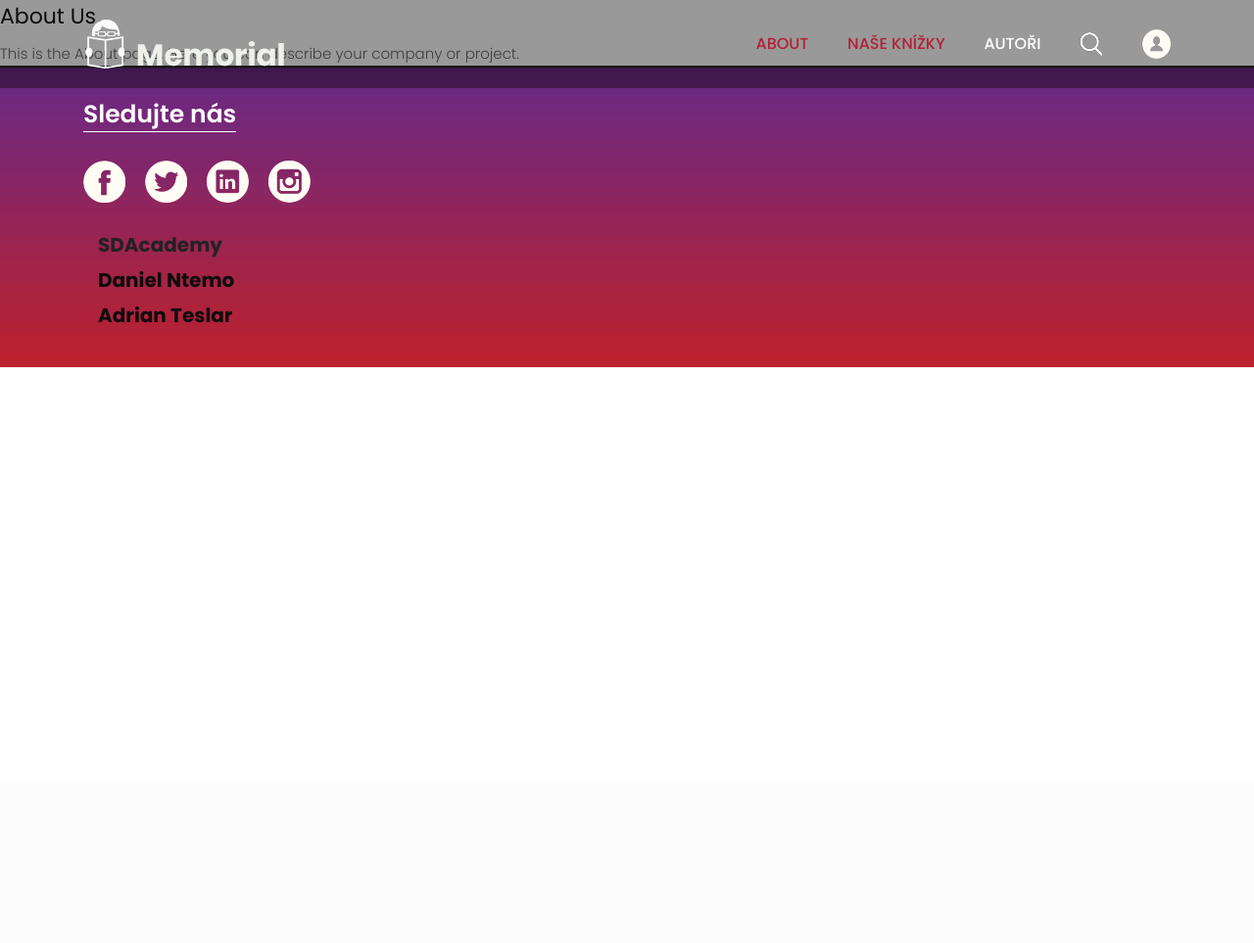
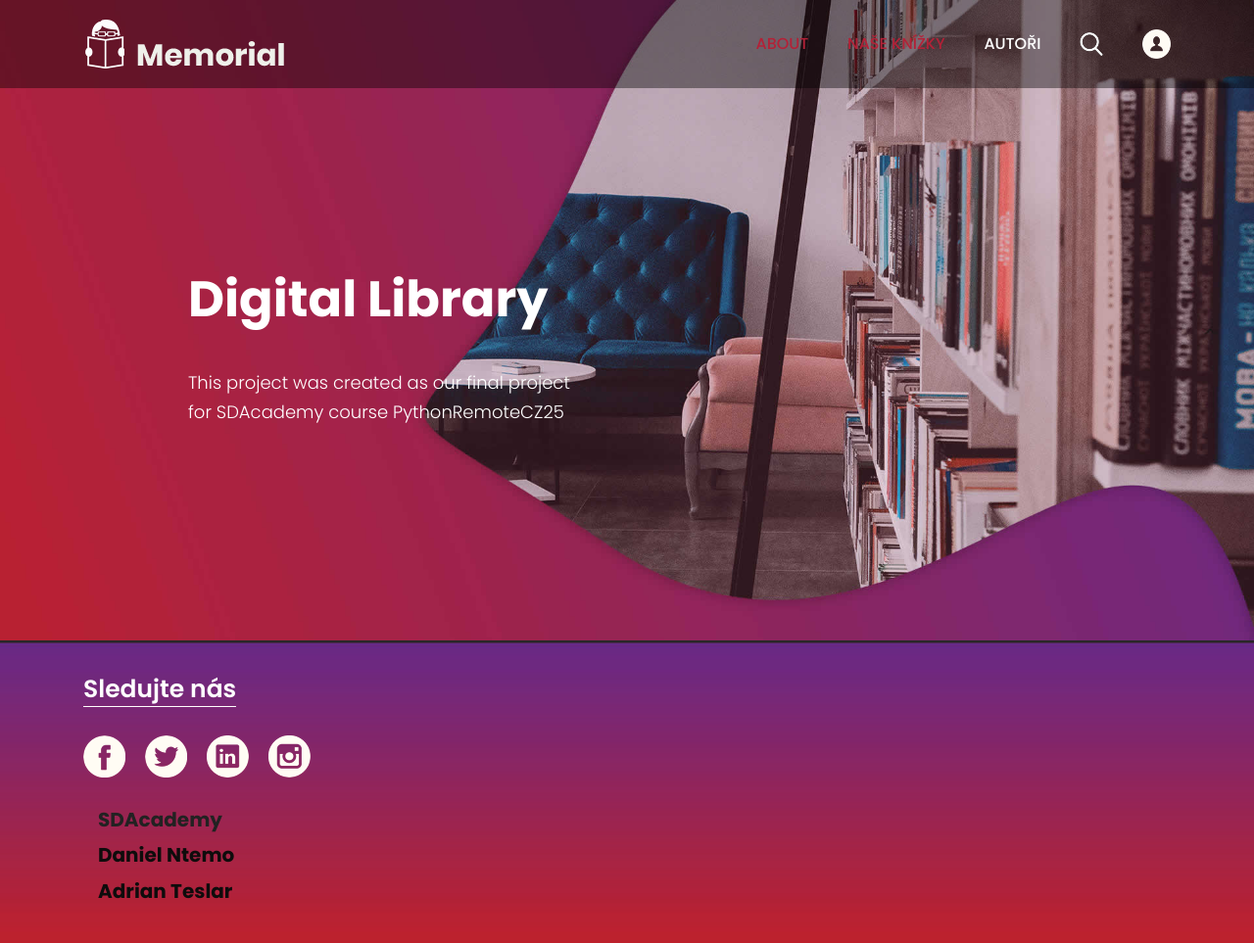
Before and after one commit to babrak112/DigitalLibrary, a Django app: page /about in a window 1280 px wide. Shown: the whole page at 98% size. Before the commit the page ends 375 px from the top, so only its background shows below. Run offline with Django 5.2, Linux system fonts and the light colour scheme; some libraries are stand-ins or nearby versions.

Commit message:
draw for About.html

```diff
--- a/library/templates/about.html
+++ b/library/templates/about.html
@@ -4,6 +4,16 @@
 {% endblock %}
 
 {% block content %}
-  <h2>About Us</h2>
-    <p>This is the About page. Here you can describe your company or project.</p>
+<section class="slider_section">
+         <div id="myCarousel" class="carousel slide banner-main" data-ride="carousel">
+            <div class="carousel-inner">
+               <div class="carousel-item active">
+                  <img class="first-slide" src="/static/library/images/banner.jpg" alt="First slide">
+                  <div class="container">
+                     <div class="carousel-caption relative">
+                        <h1>Digital Library</h1>
+                        <p>This project was created as our final project<br>for SDAcademy course PythonRemoteCZ25</p>
+                     </div>
+                  </div>
+               </div>
 {% endblock %}
--- a/library/templates/home_slider.html
+++ b/library/templates/home_slider.html
@@ -5,7 +5,7 @@
                   <img class="first-slide" src="/static/library/images/banner.jpg" alt="First slide">
                   <div class="container">
                      <div class="carousel-caption relative">
-                        <h1>AHoj adrian</h1>
+                        <h1>Ahoj Adrian</h1>
                         <p>adipiscing elit, sed do eiusmod tempor incididunt ut<br> labore et dolore magna aliqua. Ut enim ad minim<br> veniam, quis nostrud exercitation </p>
                         <div class="button_section"> <a class="main_bt" href="#">Více</a>  </div>
                         <ul class="locat_icon">
@@ -21,7 +21,7 @@
                   <img class="second-slide" src="/static/library/images/banner.jpg" alt="Second slide">
                   <div class="container">
                      <div class="carousel-caption relative">
-                        <h1>AHOJ daniel </h1>
+                        <h1>Ahoj Daniel </h1>
                         <p>adipiscing elit, sed do eiusmod tempor incididunt ut<br> labore et dolore magna aliqua. Ut enim ad minim<br> veniam, quis nostrud exercitation </p>
                         <div class="button_section"> <a class="main_bt" href="#">Více</a>  </div>
                         <ul class="locat_icon">
@@ -37,7 +37,7 @@
                   <img class="third-slide" src="/static/library/images/banner.jpg" alt="Third slide">
                   <div class="container">
                      <div class="carousel-caption relative">
-                        <h1>Vítejte<br> v naší<br> internetové knihovně</h1>
+                        <h1>Vítejte v naší<br> internetové knihovně</h1>
                         <p>adipiscing elit, sed do eiusmod tempor incididunt ut<br> labore et dolore magna aliqua. Ut enim ad minim<br> veniam, quis nostrud exercitation </p>
                         <div class="button_section"> <a class="main_bt" href="#">Více</a>  </div>
                         <ul class="locat_icon">
--- a/static/library/css/style.css
+++ b/static/library/css/style.css
@@ -1392,7 +1392,7 @@ ul.top_icon li a{ color: #fff;
      color: #fff;
      font-weight: bold;
      padding-bottom: 35px;
-     padding-top: 25px;
+     padding-top: 0px;
 }
 
 
```
